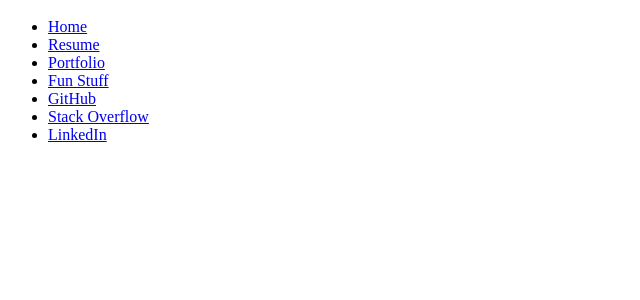
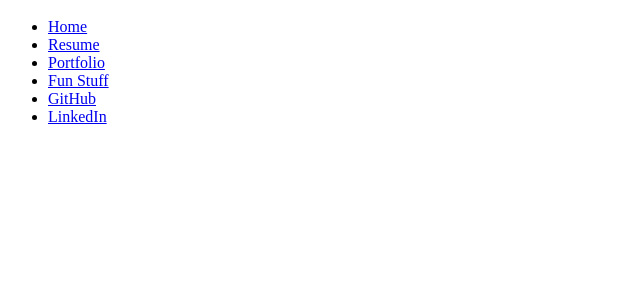
Before and after one commit to BrandonDusseau/brandonjd-net, a PHP site: page /src/_includes/sidebar.html in a window 1280 px wide. Shown: the part 174-474 px from the top of the page, without its empty margins (0-640 px from the left). Run offline with PHP 8.4, Linux system fonts and the light colour scheme.

Commit message:
Fix CSS errors, remove SO

```diff
--- a/sass/main.scss
+++ b/sass/main.scss
@@ -40,7 +40,6 @@ a[href*="//"]:not([href*="brandonjd.net"]):after
 	font-family: "brandonjd";
 	font-style: normal;
 	font-weight: normal;
-	speak: none;
 	display: inline-block;
 	text-decoration: inherit;
 	width: 1em;
@@ -242,7 +241,6 @@ article {
 
 			a.project-heading-preview {
 				flex: 0 0 auto;
-				display: inline-block;
 				float: left;
 				margin-right: 0.8rem;
 
@@ -298,9 +296,6 @@ article {
 		text-align: center;
 		overflow: visible;
 
-		.sidebar-fixed {
-		}
-
 		.home-banner img {
 			height: 2.5rem;
 			width: 2.5rem;
--- a/sass/print.scss
+++ b/sass/print.scss
@@ -12,7 +12,6 @@ aside.sidebar {
 	background: transparent;
 
 	.home-banner {
-		display: inline-block;
 		float: left;
 		margin-right: 0.8em;
 
--- a/src/_includes/sidebar.html
+++ b/src/_includes/sidebar.html
@@ -13,7 +13,6 @@
 				<li><a class="icon-folder-open" href="/portfolio">Portfolio</a></li>
 				<li><a class="icon-star-1" href="/apps">Fun Stuff</a></li>
 				<li><a class="icon-github-circled" href="https://github.com/BrandonDusseau">GitHub</a></li>
-				<li><a class="icon-stackoverflow" href="https://stackoverflow.com/users/story/506488">Stack Overflow</a></li>
 				<li><a class="icon-linkedin" href="https://www.linkedin.com/in/brandondusseau">LinkedIn</a></li>
 			</ul>
 		</nav>
```
